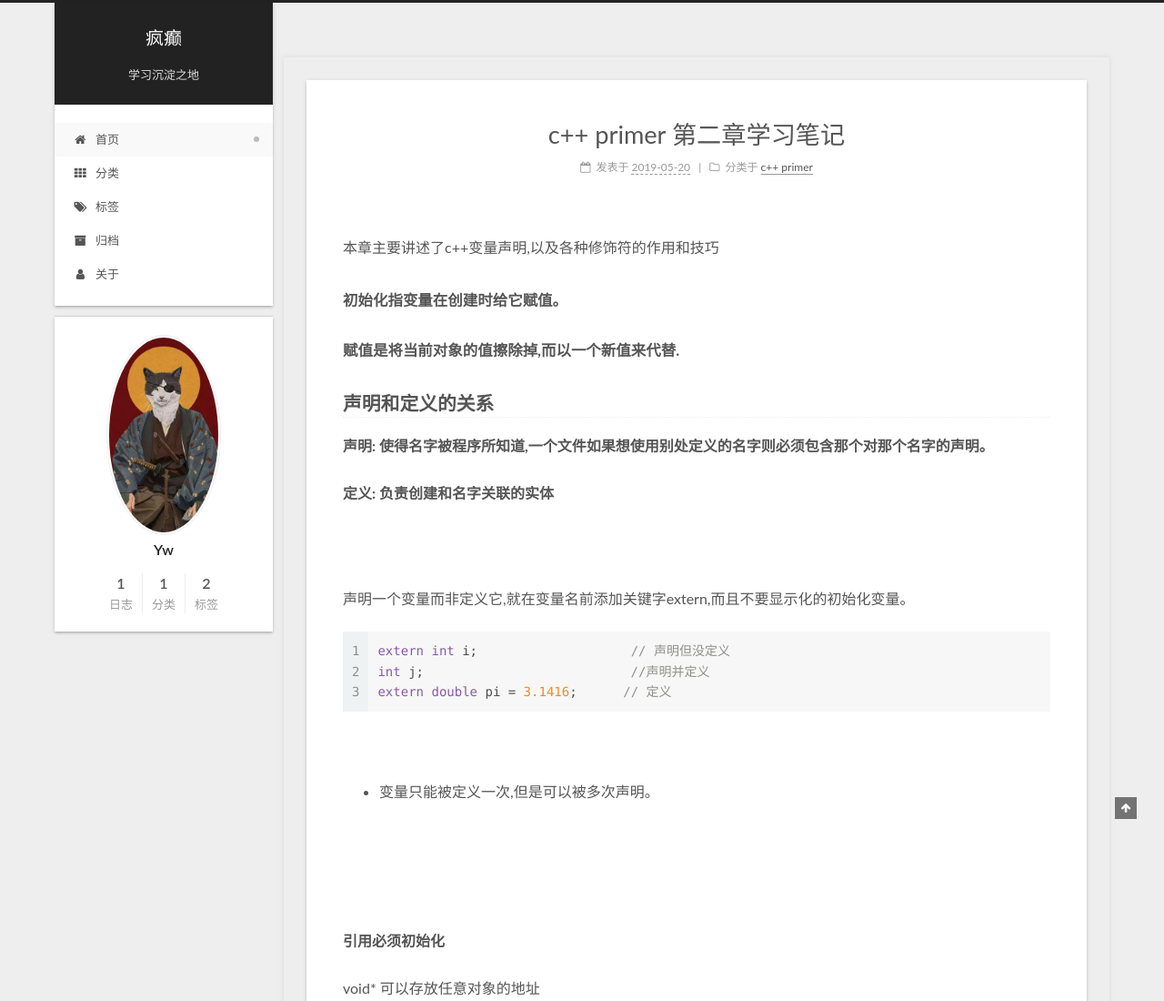
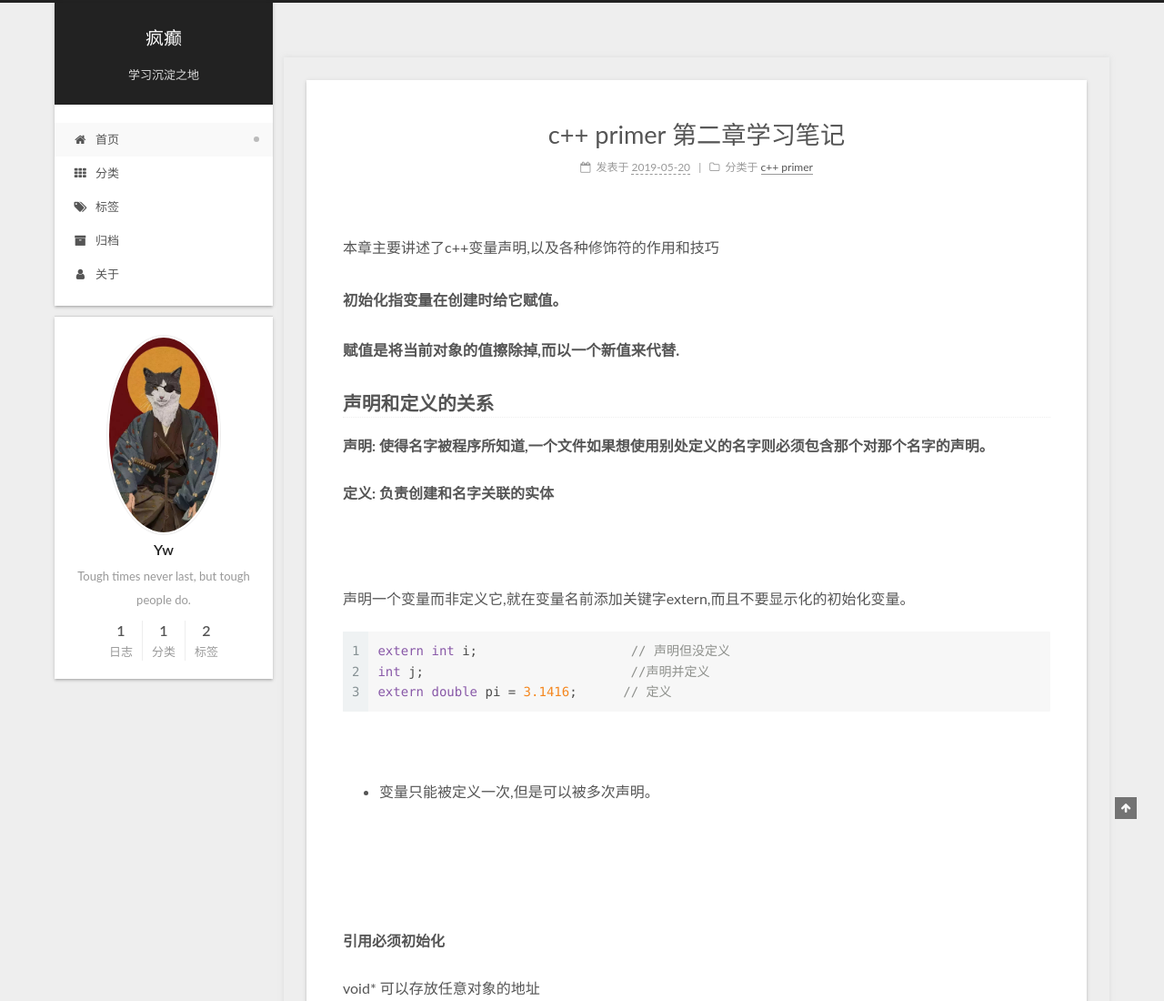
Before and after one commit to wandsX/wandsX.github.io, a plain HTML site: page index.html in a window 1280 px wide. Shown: the top 1100 px of the page at 91% size. Drawn offline with Linux system fonts and the light colour scheme; some packages are replaced by stand-ins of ours; a script that the page names is missing.

Commit message:
Site updated: 2019-05-20 13:12:48

```diff
--- a/css/main.css
+++ b/css/main.css
@@ -1774,7 +1774,7 @@ pre .javascript .function {
   width: 4px;
   height: 4px;
   border-radius: 50%;
-  background: #ff3;
+  background: #6cc4bd;
 }
 .feed-link,
 .chat {
--- a/index.html
+++ b/index.html
@@ -103,13 +103,16 @@
 
 
 
-  <meta property="og:type" content="website">
+  <meta name="description" content="Tough times never last, but tough people do.">
+<meta property="og:type" content="website">
 <meta property="og:title" content="疯癫">
 <meta property="og:url" content="http://yoursite.com/index.html">
 <meta property="og:site_name" content="疯癫">
+<meta property="og:description" content="Tough times never last, but tough people do.">
 <meta property="og:locale" content="zh-CN">
 <meta name="twitter:card" content="summary">
 <meta name="twitter:title" content="疯癫">
+<meta name="twitter:description" content="Tough times never last, but tough people do.">
 
 
 
@@ -352,7 +355,7 @@
 
     <span hidden itemprop="author" itemscope itemtype="http://schema.org/Person">
       <meta itemprop="name" content="Yw">
-      <meta itemprop="description" content>
+      <meta itemprop="description" content="Tough times never last, but tough people do.">
       <meta itemprop="image" content="/images/header.jpg">
     </span>
 
@@ -557,7 +560,7 @@
               <img class="site-author-image" itemprop="image" src="/images/header.jpg" alt="Yw">
 
               <p class="site-author-name" itemprop="name">Yw</p>
-              <div class="site-description motion-element" itemprop="description"></div>
+              <div class="site-description motion-element" itemprop="description">Tough times never last, but tough people do.</div>
           </div>
 
 
```
Also changed, not shown: 2019/05/20/c-primer-第二章学习笔记/index.html (+2 -2 lines), about/index.html (+5 -2 lines), archives/2019/05/index.html (+5 -2 lines), archives/2019/index.html (+5 -2 lines), archives/index.html (+5 -2 lines), categories/c-primer/index.html (+5 -2 lines), categories/index.html (+5 -2 lines), tag/index.html (+5 -2 lines), tags/c-学习笔记/index.html (+5 -2 lines), tags/c/index.html (+5 -2 lines).
